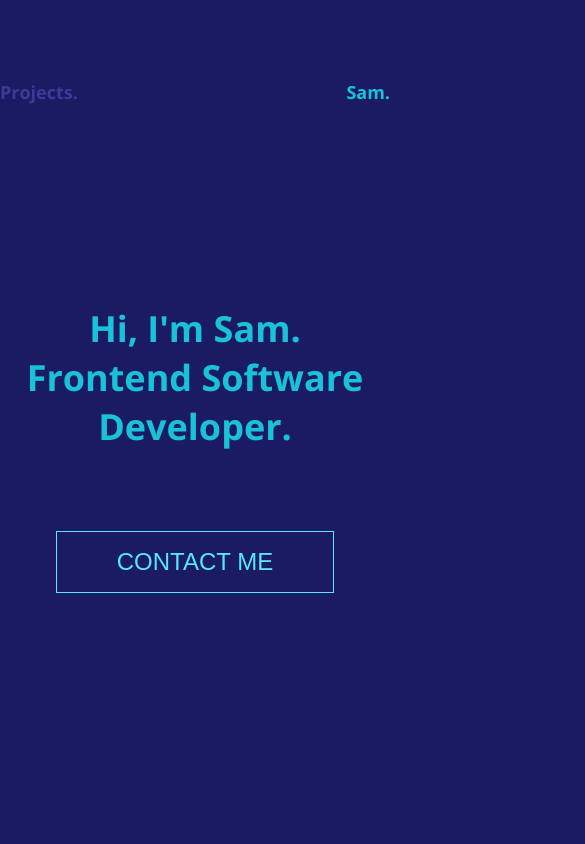
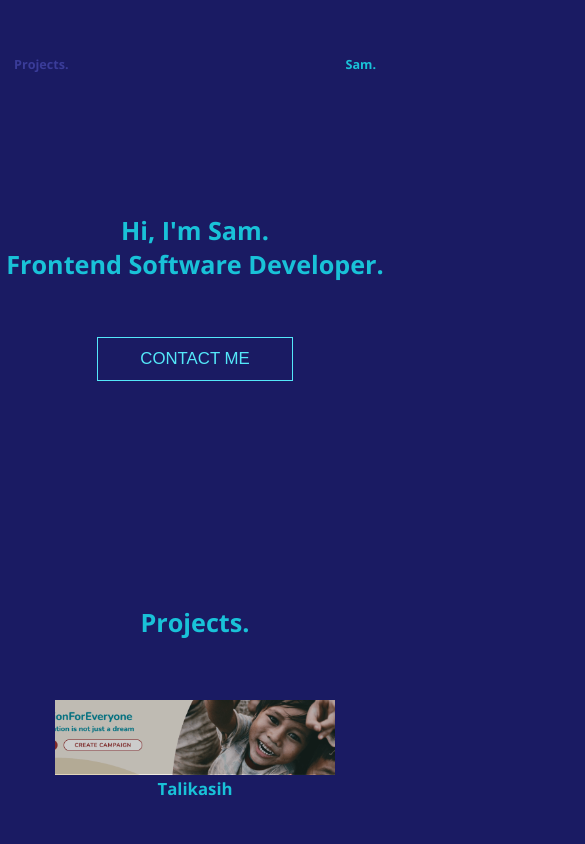
Before and after one commit to samudraarq/personalwebsite, a React (Create React App) app: page / in a window 390 px wide. Shown: the top 844 px of the page, 585 px wide, since content can reach past the window. Built offline with nearby package versions, Linux system fonts and the light colour scheme.

Commit message:
homepage responsive

```diff
--- a/src/components/Home/Projects/Projects.module.css
+++ b/src/components/Home/Projects/Projects.module.css
@@ -33,6 +33,11 @@
 
 .banner {
   position: relative;
+  width: 85rem;
+}
+
+.banner img {
+  width: 85rem;
 }
 
 .overlay {
@@ -62,3 +67,59 @@
 .overlay:hover > * {
   opacity: 1;
 }
+
+@media (max-width: 1250px) {
+  .banner {
+    width: 65rem;
+  }
+
+  .banner img {
+    width: 65rem;
+  }
+}
+
+@media (max-width: 950px) {
+  .banner {
+    width: 60rem;
+  }
+
+  .banner img {
+    width: 60rem;
+  }
+}
+
+@media (max-width: 800px) {
+  .project {
+    grid-template-columns: repeat(1, 1fr);
+    justify-items: center;
+  }
+
+  .project:nth-child(even) .banner {
+    grid-column: 1 / -1;
+  }
+
+  .project:nth-child(even) h3 {
+    grid-column: 1 / -1;
+    grid-row: 2 / 3;
+  }
+}
+
+@media (max-width: 650px) {
+  .banner {
+    width: 50rem;
+  }
+
+  .banner img {
+    width: 50rem;
+  }
+}
+
+@media (max-width: 530px) {
+  .banner {
+    width: 40rem;
+  }
+
+  .banner img {
+    width: 40rem;
+  }
+}
--- a/src/components/UI/Container.module.css
+++ b/src/components/UI/Container.module.css
@@ -2,3 +2,33 @@
   max-width: 120rem;
   margin: auto;
 }
+
+@media (max-width: 1250px) {
+  .container {
+    padding: 0 10rem;
+  }
+}
+
+@media (max-width: 950px) {
+  .container {
+    padding: 0 9rem;
+  }
+}
+
+@media (max-width: 800px) {
+  .container {
+    padding: 0 7rem;
+  }
+}
+
+@media (max-width: 650px) {
+  .container {
+    padding: 0 5rem;
+  }
+}
+
+@media (max-width: 530px) {
+  .container {
+    padding: 0 2rem;
+  }
+}
--- a/src/index.css
+++ b/src/index.css
@@ -22,3 +22,27 @@ html {
   font-size: 62.5%;
   color: #19c2d8;
 }
+
+@media (max-width: 1000px) {
+  html {
+    font-size: 50%;
+  }
+}
+
+@media (max-width: 1000px) {
+  html {
+    font-size: 50%;
+  }
+}
+
+@media (max-width: 500px) {
+  html {
+    font-size: 43.75%;
+  }
+}
+
+@media (max-width: 350px) {
+  html {
+    font-size: 37.5%;
+  }
+}
```
